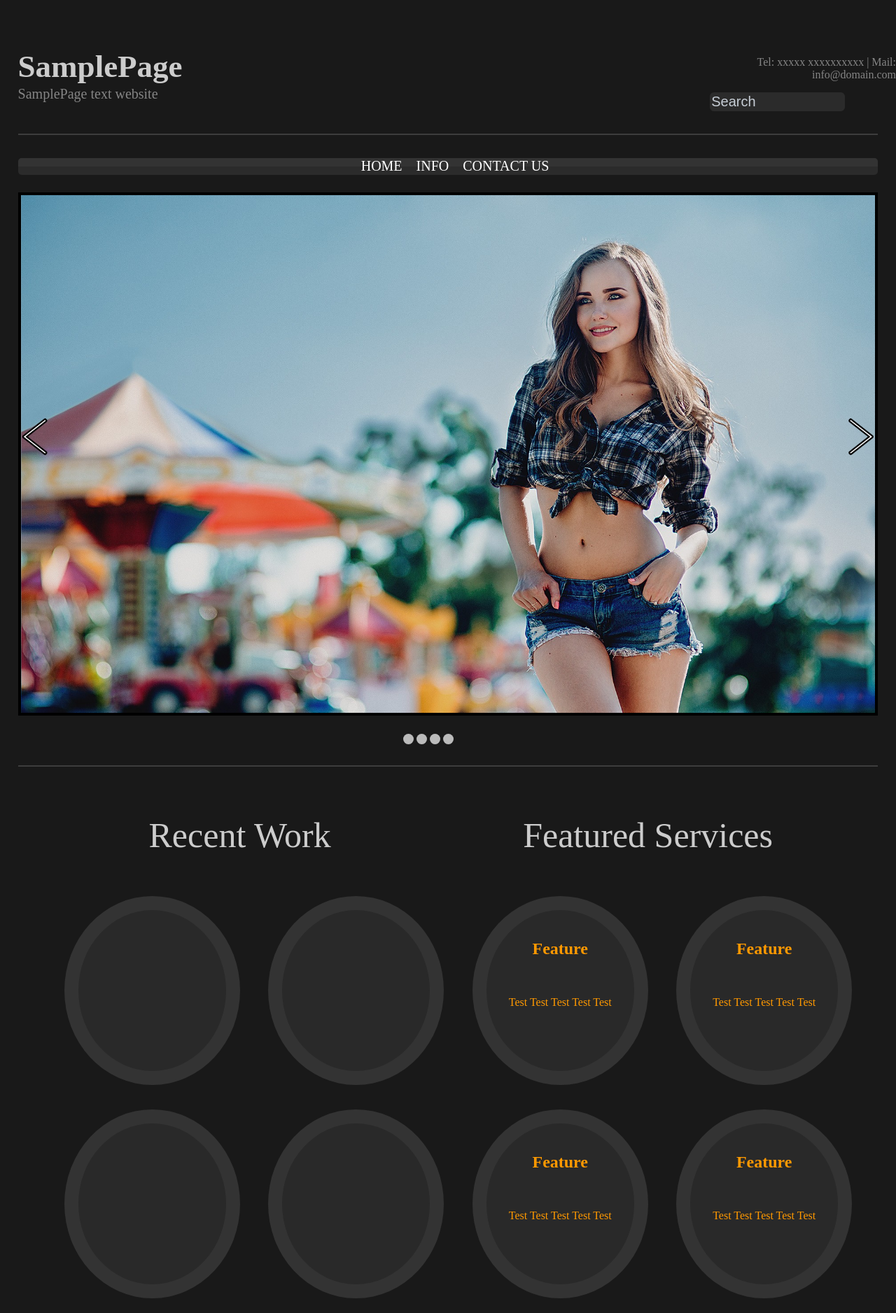
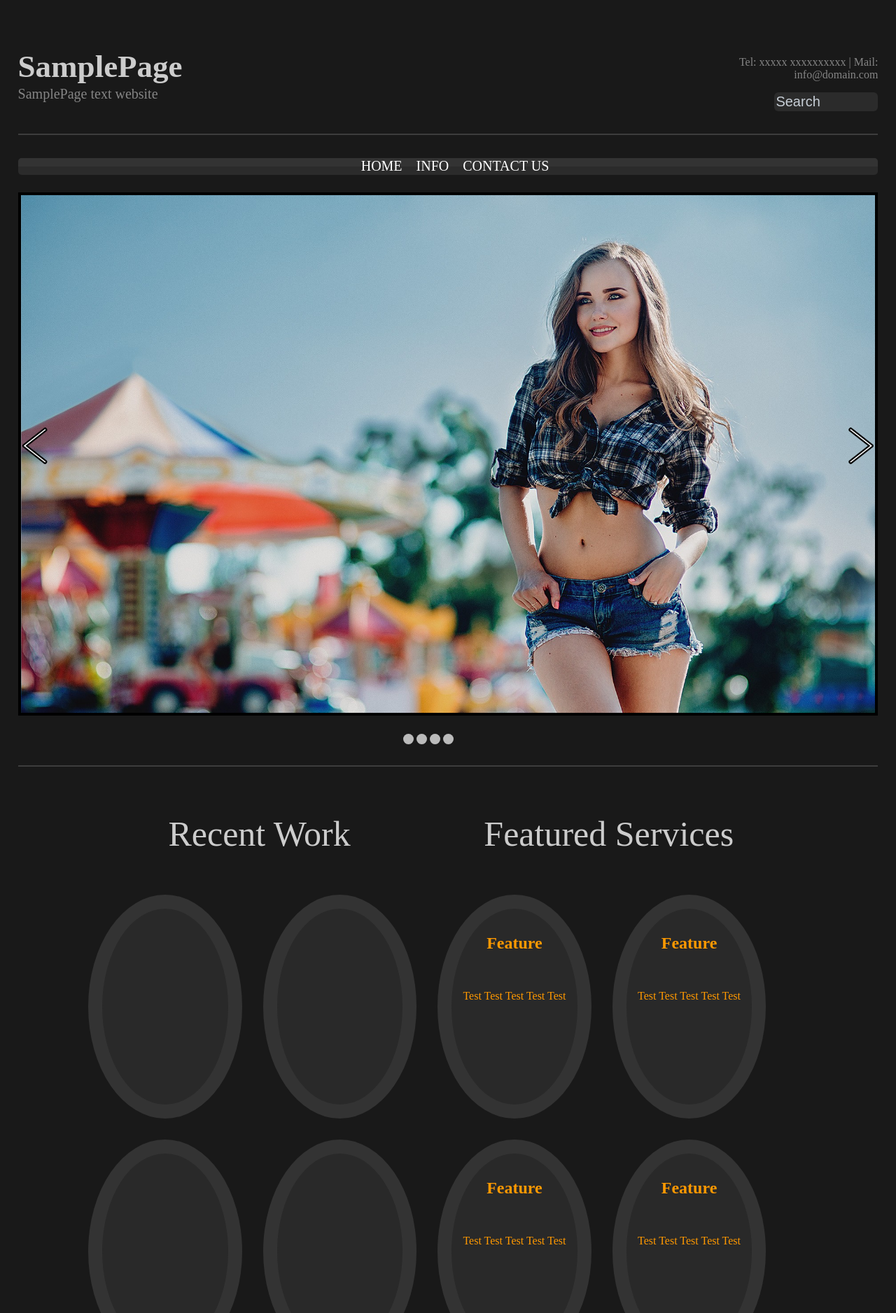
Before and after one commit to FortanPireva/fk-project, a plain HTML site: page interneti/index.html in a window 1280 px wide. Shown: the top 1877 px of the page at 70% size. Drawn offline with Linux system fonts and the light colour scheme.

Commit message:
Update interneti/style.css

```diff
--- a/interneti/style.css
+++ b/interneti/style.css
@@ -5,15 +5,17 @@ body{
 #flex{
 	display: flex;
 }
+
 #searchBar{
+	position: absolute;
+	right: 0;
 	color: #c7ced6;
-	position: relative;
 	float: right;
 	font-size: 20px;
 	border-radius: 6px;
 	background-color: #2b2b2b;
-	width: 60%;
-	margin-right:23%;
+	width: 45%;
+	margin-right:0%;
 	height: 25px;
 	border:0;
 }
@@ -48,20 +50,21 @@ h1.WebName{
 	margin-bottom:0px;
 }
 #contact{
+	position: absolute;
+	right: 0;
+	float: right;
 	color: #858585;
-	width: 50%;
+	width: 25%;
 	margin-top: 5%;
-	margin-left: 55%;
+	margin-right: 2%;
 }
 #search{
 	color: #c7ced6;
-	position: relative;
-	float: right;
 	font-size: 20px;
 	border-radius: 6px;
 	background-color: #2b2b2b;
 	width: 60%;
-	margin-right:25%;
+	margin-right:0%;
 	height: 25px;
 }
 div.menu{
@@ -100,23 +103,24 @@ a.menu{
 	border:4px solid black;
 }
 #lButton{
+	position: relative;
+	float: left;
 	height: 80px;
 	width: 40px;
 	background-image: url(images/lArrow.png);
 	background-size: cover;
 	background-position: center;
-	float: left;
-	margin-top: 25%;
-	background-image:
+	top: 43%;
 }
 #rButton{
+	position: relative;
+	float: right;
 	height: 80px;
 	width: 40px;
 	background-image: url(images/rArrow.png);
 	background-size: cover;
 	background-position: center;
-	float: right;
-	margin-top: 25%;
+	top: 43%;
 }
 #dots{
 	position: relative;
@@ -131,19 +135,21 @@ a.menu{
   display: inline-block;
 }
 #intro{
-	margin: 4%;
+	width: 78%;
+	text-align: left;
+	margin:4%;
+	margin-left: 7.5%;
 	display: flex;
 	height: auto;
 }
 #recentWork{
-	width: 49.5%;
+	width: 50%;
 	height: auto;
 }
 #fServices{
-margin-left: 0%;
-	width: 49.5%;
+	width: 50%;
 }
-.header{
+div.header{
 	text-align: center;
 	position: relative;
 	top: -5%;
@@ -151,6 +157,7 @@ margin-left: 0%;
 	height: 60px;
 }
 p.header{
+	margin-right: -10%;
 	color: #cccccc;
 	font-size: 50px;
 }
@@ -161,14 +168,14 @@ p.header{
 #left{
 	text-align: center;
 	color:#ff9900;
-	margin-left: 7%;
+	margin-left: 6%;
 	background-color: #292929;
 	border:20px solid #333333;
 	margin-top: 3%;
 	margin-bottom: 3%;
-	width: 230px;
+	width: 280px;
 	border-radius: 50%;
-	height:230px;
+	height:280px;
 
 }
 footer{
```
